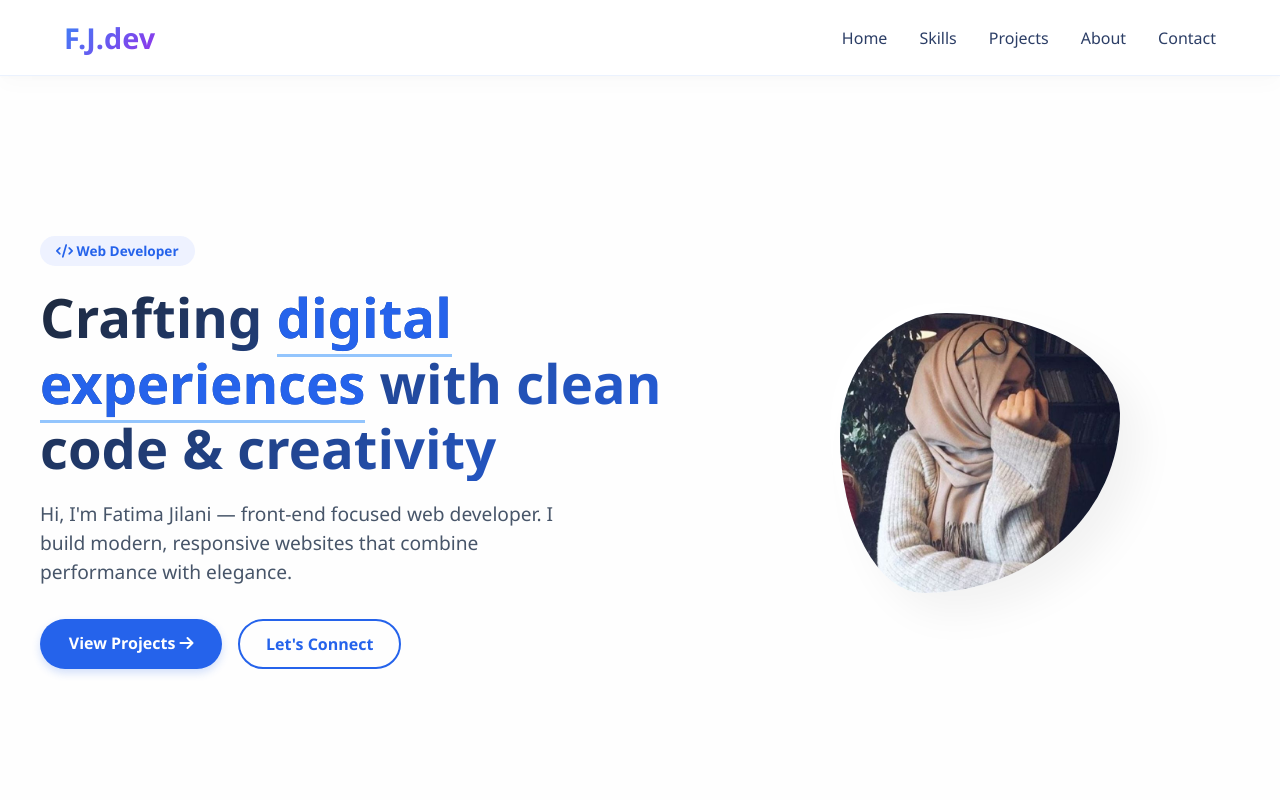
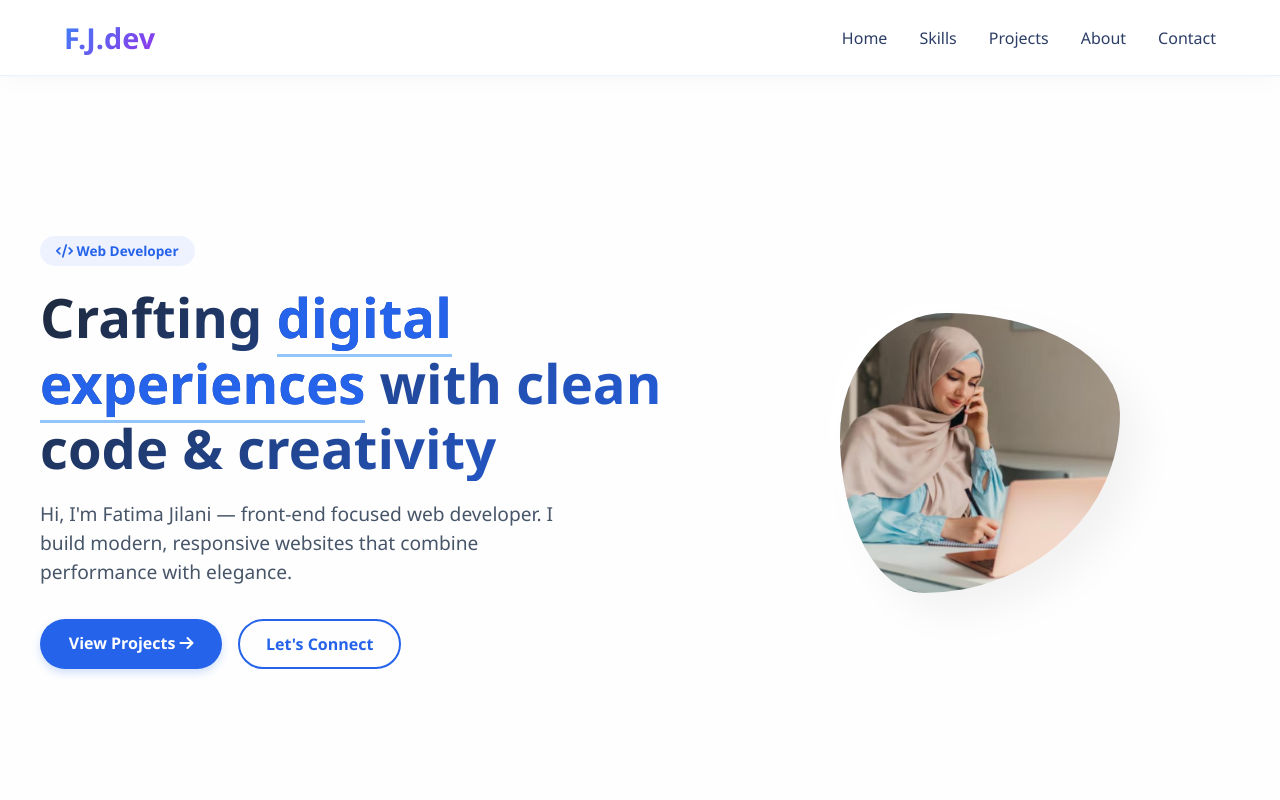
Before and after one commit to fjilani530/Professional-Portfolio, a plain HTML site: page index.html in a window 1280 px wide. Shown: the top 800 px of the page. Drawn offline with Linux system fonts and the light colour scheme.

Commit message:
Update index.html

```diff
--- a/index.html
+++ b/index.html
@@ -45,7 +45,7 @@
                 </div>
                 <div class="hero-image">
                     <div class="avatar">
-                        <img src="assets/pp.JPG" alt="Fatima">
+                        <img src="assets/pic2.jpeg" alt="Fatima">
                     </div>
                 </div>
             </div>
```
